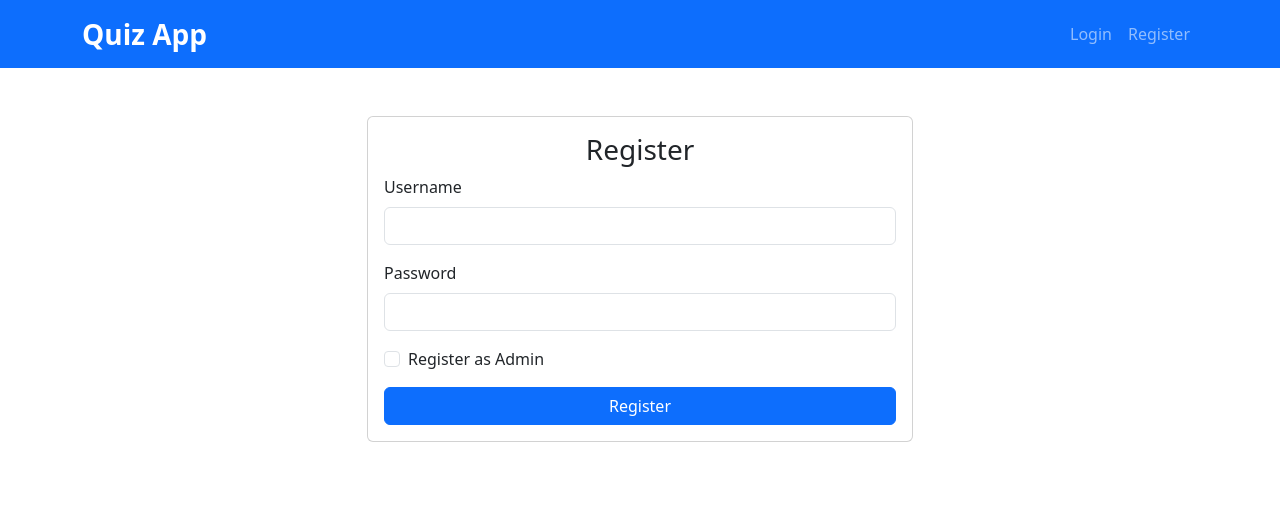
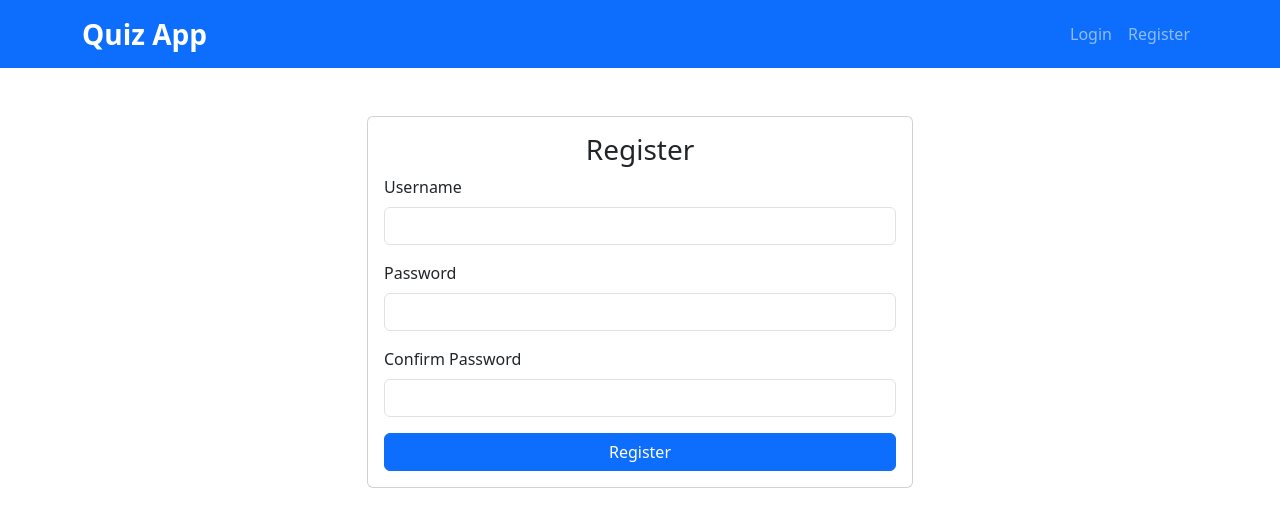
Before and after one commit to bunbebu/sdn302_assignment4, a React (Vite) app in the folder client/: page /register in a window 1280 px wide. Shown: the top 526 px of the page. Built offline with nearby package versions, Linux system fonts and the light colour scheme; no server answers.

Commit message:
update register page

```diff
--- a/client/src/components/Register.jsx
+++ b/client/src/components/Register.jsx
@@ -6,15 +6,20 @@ const Register = () => {
   const [formData, setFormData] = useState({
     username: '',
     password: '',
-    admin: false
+    confirmPassword: ''
   });
   const [error, setError] = useState('');
   const navigate = useNavigate();
 
-  const handleSubmit = async (e) => {
+  const handleSubmit = async (e) => {//check mật khẩu khớp với mật khẩu mới tạo
     e.preventDefault();
+    if (formData.password !== formData.confirmPassword) {
+      setError('Passwords do not match');
+      return;
+    }
     try {
-      await api.post('/users/register', formData);
+      const { confirmPassword, ...dataToSend } = formData;
+      await api.post('/users/register', dataToSend);
       alert('Registration successful! Please login.');
       navigate('/login');
     } catch (err) {
@@ -51,15 +56,15 @@ const Register = () => {
                     required
                   />
                 </div>
-                <div className="mb-3 form-check">
+                <div className="mb-3">
+                  <label className="form-label">Confirm Password</label>
                   <input
-                    type="checkbox"
-                    className="form-check-input"
-                    id="adminCheck"
-                    checked={formData.admin}
-                    onChange={(e) => setFormData({...formData, admin: e.target.checked})}
+                    type="password"
+                    className="form-control"
+                    value={formData.confirmPassword}
+                    onChange={(e) => setFormData({...formData, confirmPassword: e.target.value})}
+                    required
                   />
-                  <label className="form-check-label" htmlFor="adminCheck">Register as Admin</label>
                 </div>
                 <button type="submit" className="btn btn-primary w-100">Register</button>
               </form>
```
